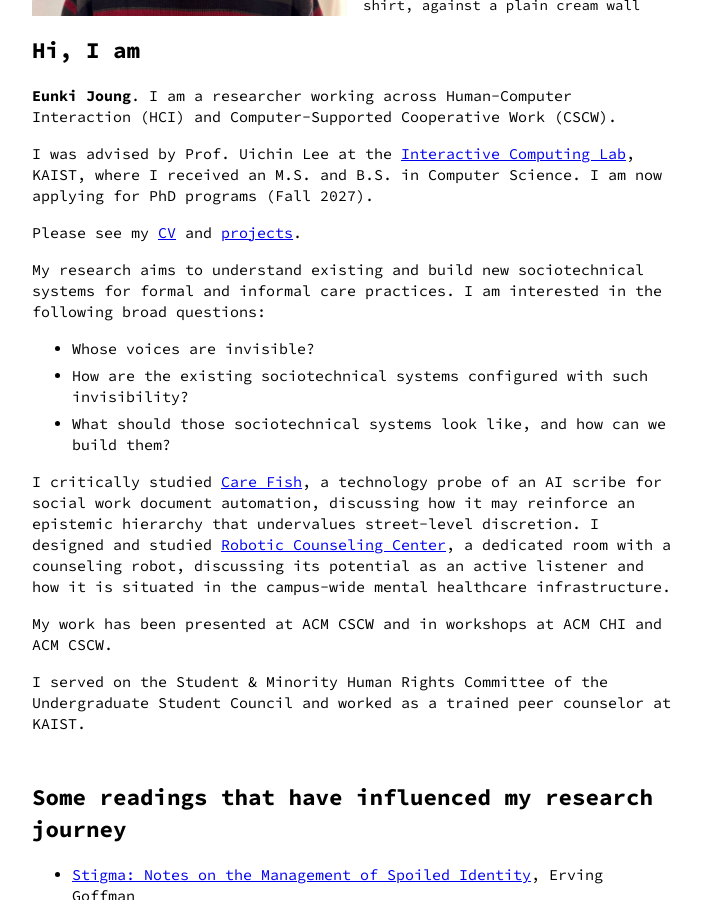
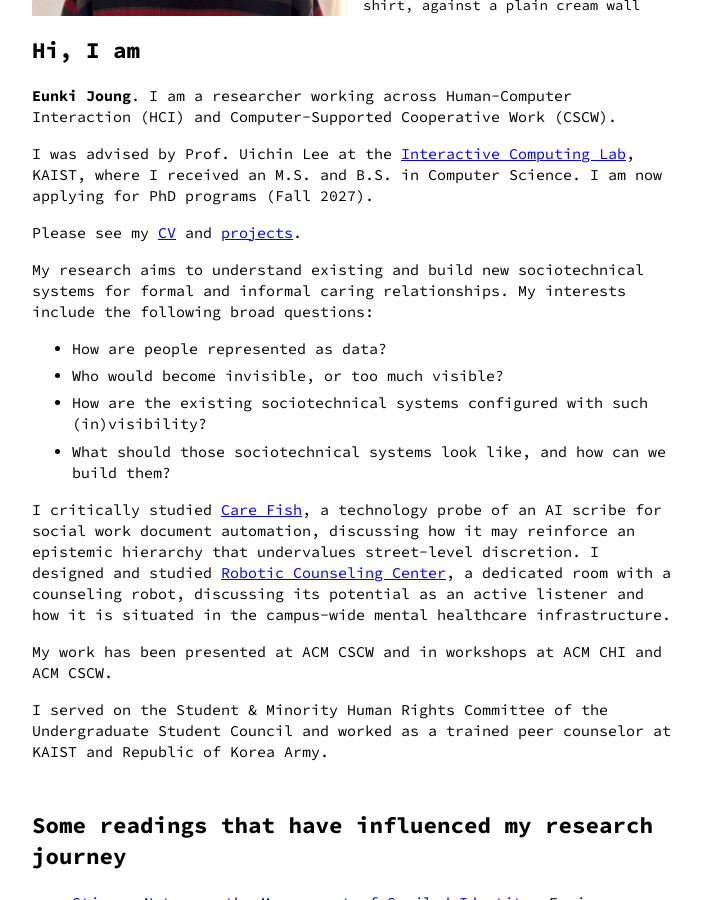
Before and after one commit to eunkiyomi/eunkiyomi.github.io, a Jekyll site: the page built from _posts/2025-02-05-eunki-as-researcher.md, in a window 1280 px wide and 900 px high, scrolled down 453 px. Shown: the whole window, without its empty margins (288-990 px from the left). Built offline with Jekyll 4.4.1, drawn with Linux system fonts in a browser that asks for light colours.

Commit message:
Update researcher page

```diff
--- a/_posts/2025-02-05-eunki-as-researcher.md
+++ b/_posts/2025-02-05-eunki-as-researcher.md
@@ -53,9 +53,10 @@ I was advised by Prof. Uichin Lee at the [Interactive Computing Lab](https://ic.
 
 Please see my [CV](/assets/docs/Eunki_s_CV.pdf) and [projects](/projects).
 
-My research aims to understand existing and build new sociotechnical systems for formal and informal care practices. I am interested in the following broad questions:
-- Whose voices are invisible?
-- How are the existing sociotechnical systems configured with such invisibility?
+My research aims to understand existing and build new sociotechnical systems for formal and informal caring relationships. My interests include the following broad questions:
+- How are people represented as data?
+- Who would become invisible, or too much visible?
+- How are the existing sociotechnical systems configured with such (in)visibility?
 - What should those sociotechnical systems look like, and how can we build them?
 
 I critically studied [Care Fish](/assets/docs/26-cscw-poster-care-fish.pdf), a technology probe of an AI scribe for social work document automation, discussing how it may reinforce an epistemic hierarchy that undervalues street-level discretion.
@@ -63,7 +64,7 @@ I designed and studied [Robotic Counseling Center](/assets/docs/25-cscw-rcc.pdf)
 
 My work has been presented at ACM CSCW and in workshops at ACM CHI and ACM CSCW.
 
-I served on the Student & Minority Human Rights Committee of the Undergraduate Student Council and worked as a trained peer counselor at KAIST.
+I served on the Student & Minority Human Rights Committee of the Undergraduate Student Council and worked as a trained peer counselor at KAIST and Republic of Korea Army.
 
 <!-- [^public-spheres]: Some people may realize Jürgen Habermas's theory when I say 'public spheres.' I think that can be a good start to share my hope of genuine and inclusive communication, but I am not an expert on his theory yet. Thus, please do not think of it as a rigorous use of 'public sphere,' if you are knowledgeable about that concept. Also, I intentionally used a plural form of 'public spheres' because I think there can be multiple forms of public spheres working well in particular contexts, which I hope to explore. -->
 
```
